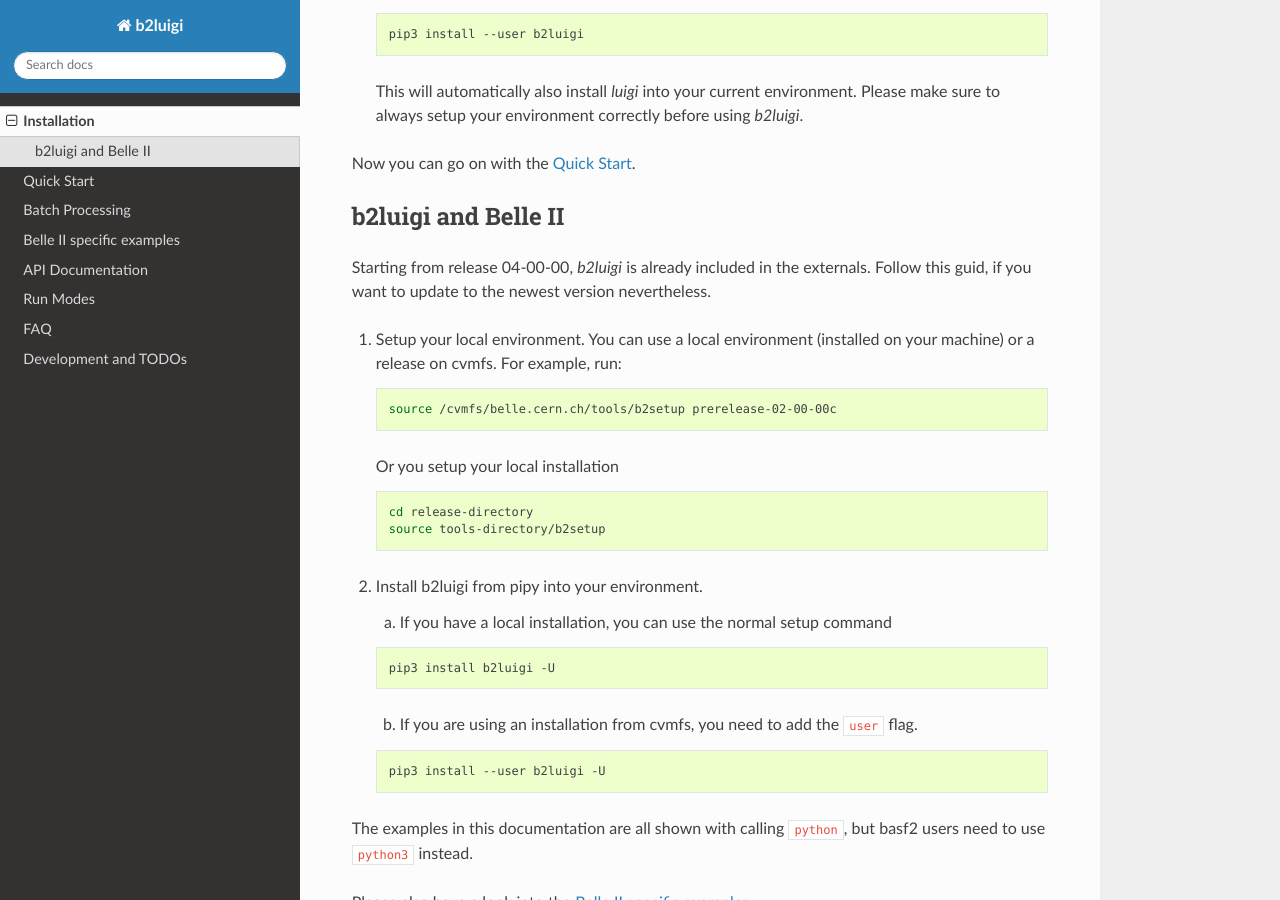
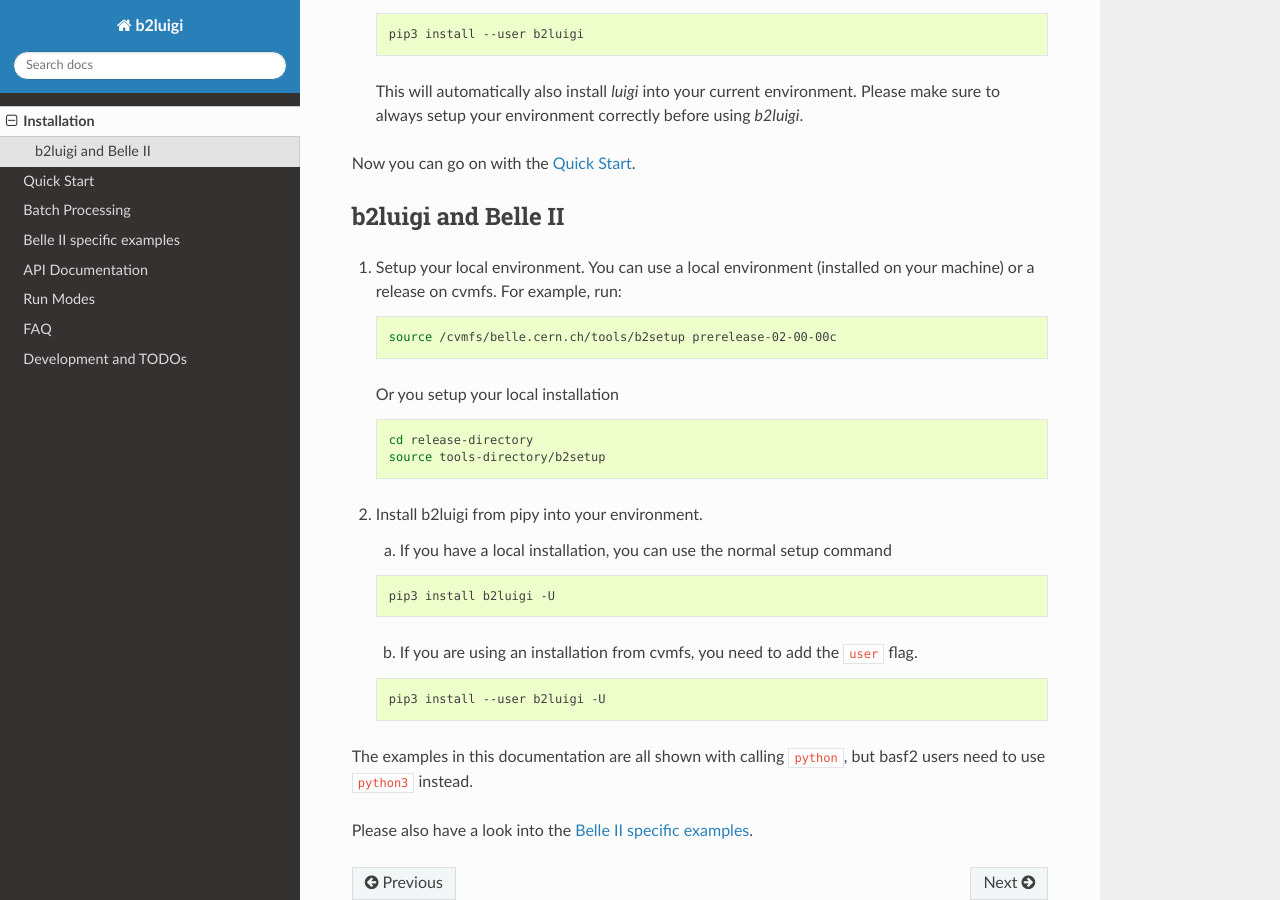
Before and after one commit to nils-braun/b2luigi, a Sphinx documentation site: the page built from docs/usage/installation.rst, in a window 1280 px wide and 900 px high, scrolled down 496 px. Built offline with Sphinx 7.4.7 and the Read the Docs theme 2.0.0, drawn with Linux system fonts in a browser that asks for light colours.

Commit message:
Remove mention that b2luigi is in externals
It was removed in latest externals versions

```diff
--- a/docs/usage/installation.rst
+++ b/docs/usage/installation.rst
@@ -37,9 +37,6 @@
 b2luigi and Belle II
 ---------------------
 
-Starting from release 04-00-00, `b2luigi` is already included in the externals.
-Follow this guid, if you want to update to the newest version nevertheless.
-
 1.  Setup your local environment. You can use a local environment (installed on your machine) or a release on cvmfs.
     For example, run:
 
```
